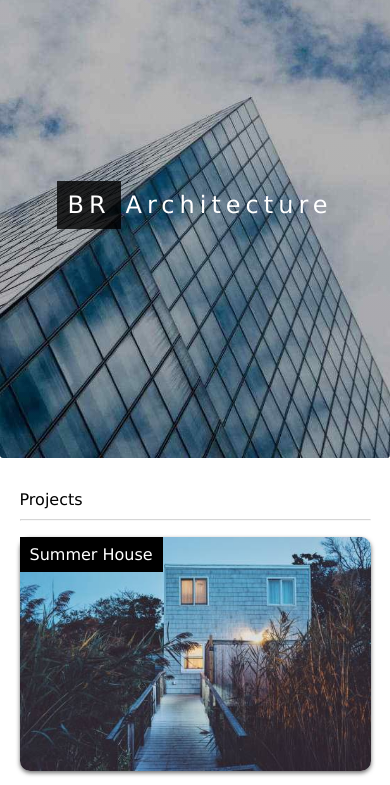
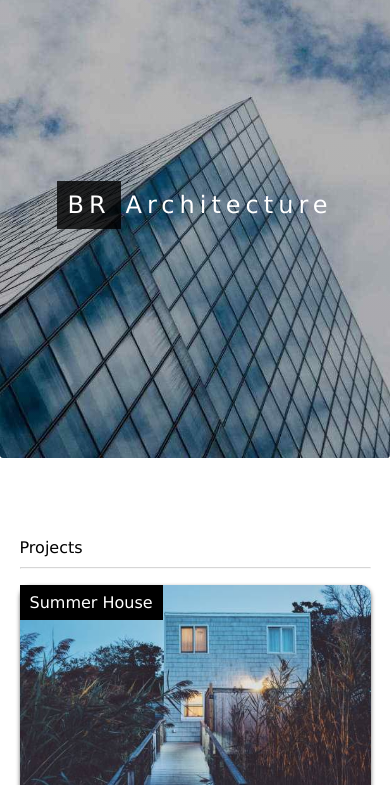
Before and after one commit to Abubakar17702/BRArchitecture-SMIT-, a plain HTML site: page index.html in a window 390 px wide. Shown: the part 48-833 px from the top of the page. Drawn offline with Linux system fonts and the light colour scheme.

Commit message:
Second Commit

```diff
--- a/styles/style.css
+++ b/styles/style.css
@@ -328,7 +328,7 @@ footer {
 
     .pro {
         width: 90%;
-        margin: 2rem auto 1rem auto;
+        margin: 5rem auto 1rem auto;
     }
 
     nav p,
```
